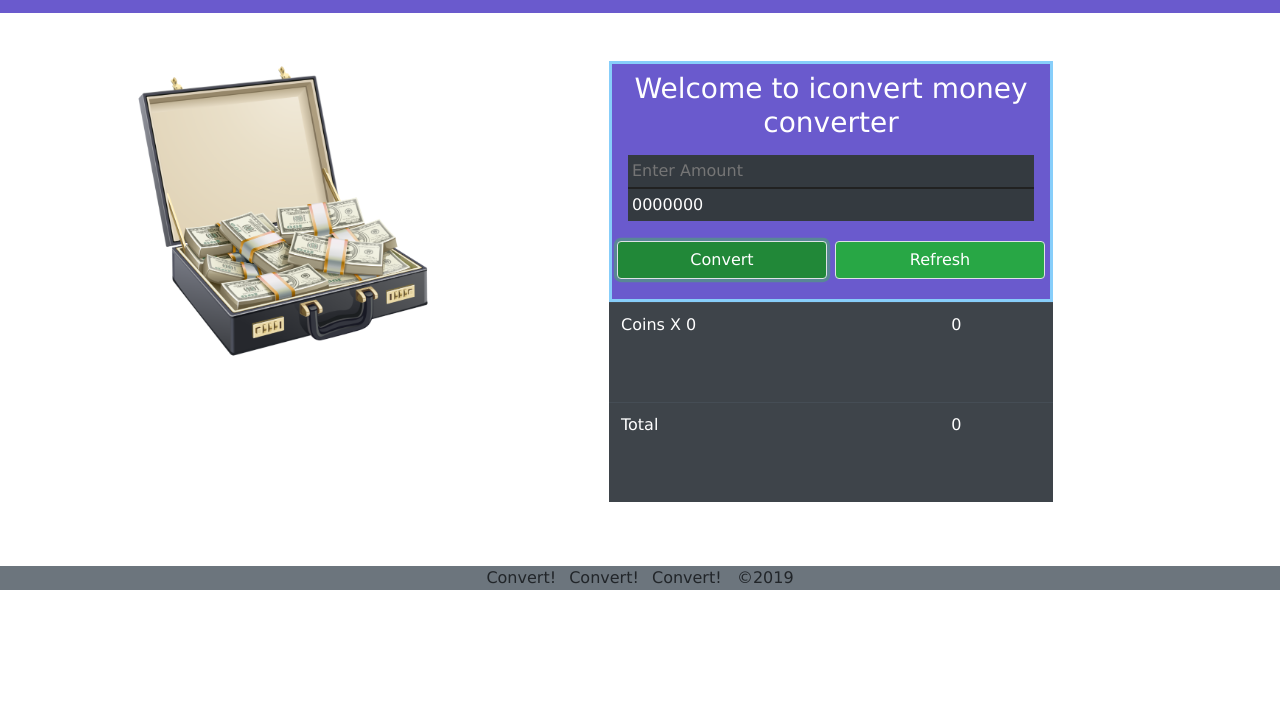
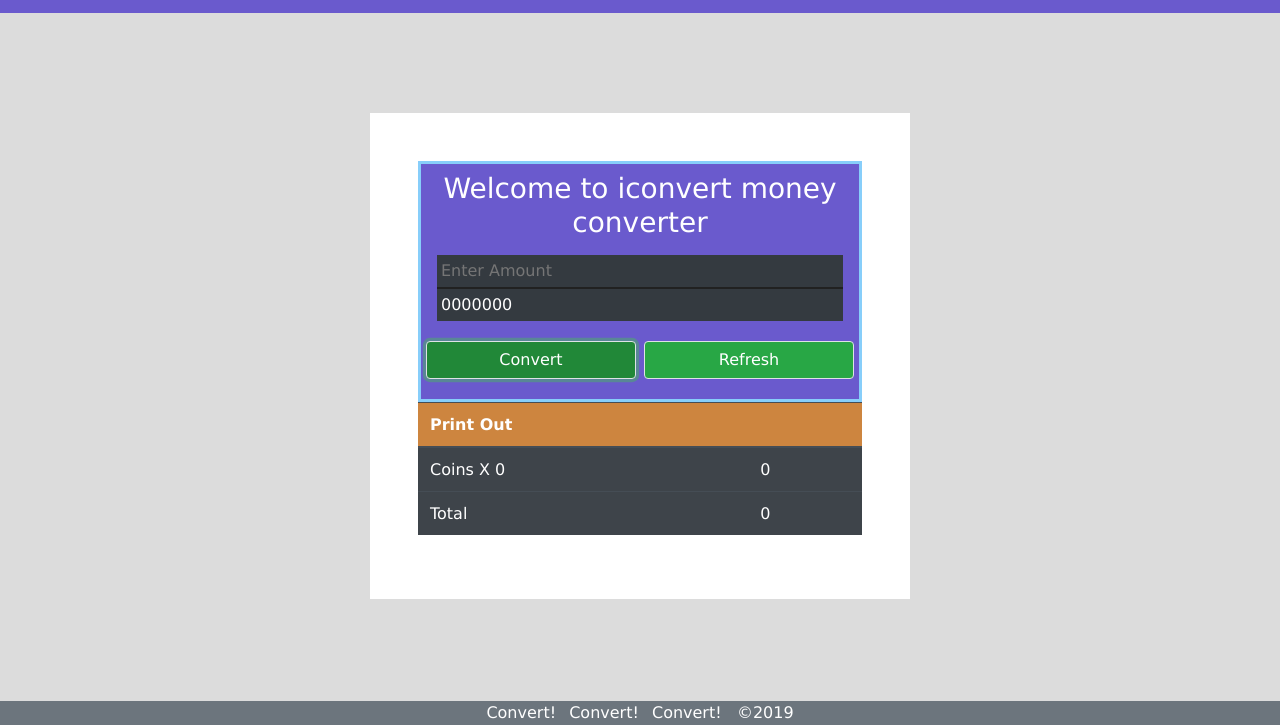
Before and after one commit to afeexclusive/iCovert, a plain HTML site: page index.html in a window 1280 px wide. Both pictures are taken after a click on the button "Convert". Shown: the part 75-800 px from the top of the page. Drawn offline with nearby package versions, Linux system fonts and the light colour scheme; files whose address does not match are found by name.

Commit message:
Improvements on the UI

```diff
--- a/css/index.css
+++ b/css/index.css
@@ -1,5 +1,9 @@
 *{
     font-family: Verdana, Geneva, Tahoma, sans-serif;
+}
+
+body{
+    background-color: gainsboro;
 }
 
 header{
@@ -14,12 +18,12 @@ header{
     border-radius:50%;
 }
 
-#briefcase{
+/* #briefcase{
     height: 300px;
     background-image: url(./iConvertImage.png);
     background-repeat: no-repeat;
     background-size: 300px;
-}
+} */
 
 
 #calc{
@@ -37,14 +41,28 @@ header{
 }
 
 table{
-    /* background-color: slateblue; */
+
+    display: none;
     width: 92%;
-    height: 200px;
+}
+
+.printout{
+    width: 100%;
 }
 
 table tr:last-child{
     background-color: peru;
 }
+
+.footer {
+    position: fixed;
+    left: 0;
+    bottom: 0;
+    width: 100%;
+    background-color: red;
+    color: white;
+    text-align: center;
+  }
 
 /*
 
--- a/index.html
+++ b/index.html
@@ -35,10 +35,10 @@
     </header>
     <div id="main" class="container">
       <div class="row">
-        <div class="col-lg-4 col-md-10 col-sm-12 pr-5 m-5">
+        <!-- <div class="col-lg-4 col-md-10 col-sm-12 pr-5 m-5">
            <div id="briefcase"></div>
-        </div>
-          <div class="col-lg-6 col-md-10 col-sm-12">
+        </div> -->
+          <div class="col-lg-6 col-md-10 col-sm-12 m-auto" style="top: 100px;">
               <div id="calc" class="">
                   <div id="subcalc" class="p-5">
                     <div id="welcome" class="p-2">
@@ -46,7 +46,7 @@
                       <div id="userinput">
                         <div class="p-2 shadow-md">
                             <input type="text" class="p-1 border-0 bg-dark col" placeholder="Enter Amount" disabled> <br>
-                            <input type="text" value="0000000" class="text-white border-right-0 border-left-0 border-bottom-0 bg-dark col userinput p-1" id="inputamt" onclick ="clear()" >
+                            <input type="number" value="0000000" class="text-white border-right-0 border-left-0 border-bottom-0 bg-dark col userinput p-1" id="inputamt" onclick ="clearContent()" >
                         </div>
                         <div class="p-2 row">
                             <input type="button" value="Convert" class="convt btn btn-success border col m-1" onclick="convert()">
@@ -55,14 +55,18 @@
                       </div>
                     </div>
                     <table id="result" class="table table-striped table-dark">
-                      <th colspan="2">Print Out</th>
+                      <thead>
+                        <th colspan="2" style="width: 445px;">Print Out</th>
+                      </thead>
+
+                      <tbody id="resultbody"></tbody>
                     </table>
                   </div>
                 </div>
           </div>
       </div>
     </div>
-    <footer class="bg-secondary text-center">
+    <footer class="bg-secondary text-center footer">
         <span class="m-1">Convert!</span> <span class="m-1">Convert!</span> <span class="m-1">Convert! &nbsp; &copy;2019</span>
     </footer>
     <script src="https://code.jquery.com/jquery-3.4.1.slim.min.js" integrity="sha384-J6qa4849blE2+poT4WnyKhv5vZF5SrPo0iEjwBvKU7imGFAV0wwj1yYfoRSJoZ+n" crossorigin="anonymous"></script>
--- a/js/refactoriconvert.js
+++ b/js/refactoriconvert.js
@@ -64,11 +64,13 @@ class UI{
 
 
 const convert = () =>{
-    document.getElementById('result').innerHTML = '';
+    document.getElementById('result').style.display = 'block';
+    document.getElementById('resultbody').setAttribute('class', 'printout')
+    document.getElementById('resultbody').innerHTML = '';
     let useramount = parseInt(document.getElementById('inputamt').value);
     const show = new UI(useramount);
     tabledata = show.printable;
-    let table = document.getElementById('result');
+    let table = document.getElementById('resultbody');
     let row = table.insertRow();
     for(let i = 0; i<tabledata.length; i++){
         let cell1 = row.insertCell();
@@ -83,3 +85,7 @@ const convert = () =>{
     let cell4 = row.insertCell();
     cell4.innerHTML = useramount;
 }
+
+const clearContent = () =>{
+    document.getElementById('inputamt').value = '';
+}
```
Also changed, not shown: 1 other file.
